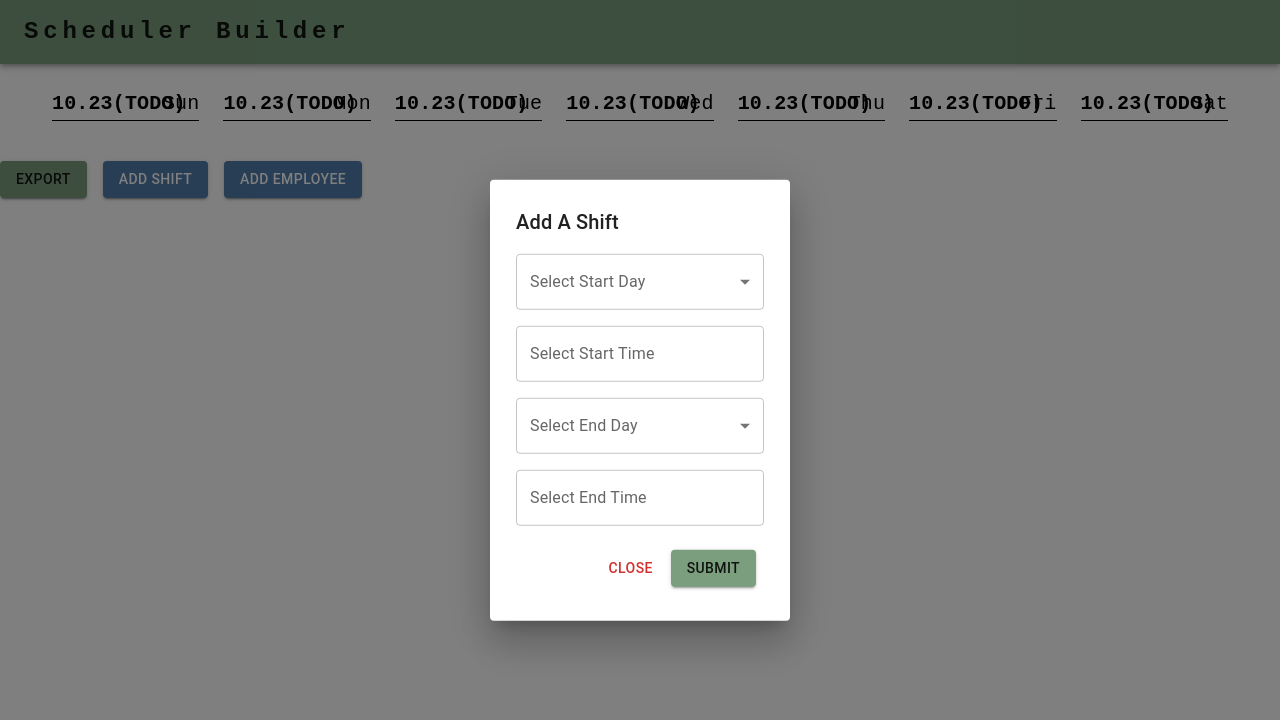
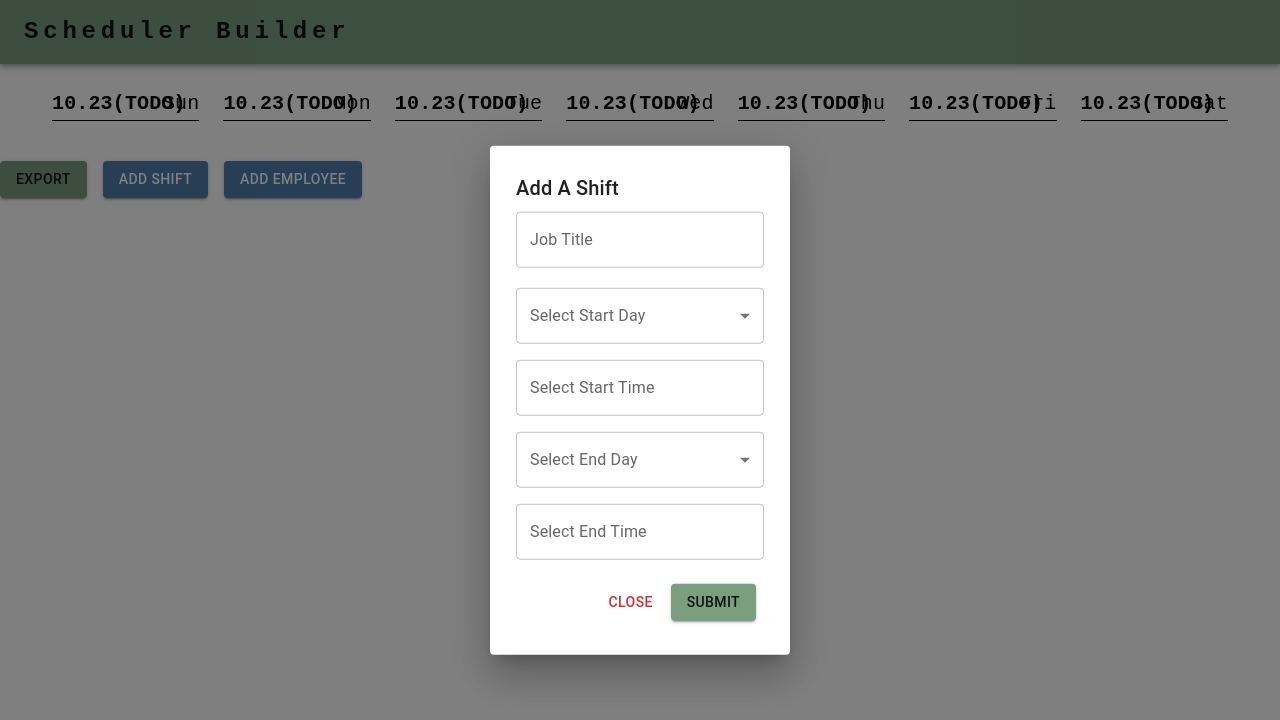
Before and after one commit to Stout-2022-Capstone-Scheduler-Team/SchedulerApp, a Next.js app: page /edit-schedule in a window 1280 px wide. Both pictures are taken after a click on the button "ADD SHIFT". Shown: the top 720 px of the page. Built offline with nearby package versions, Linux system fonts and the light colour scheme.

Commit message:
added the job title text box

```diff
--- a/components/addShiftModal/AddShiftModal.tsx
+++ b/components/addShiftModal/AddShiftModal.tsx
@@ -1,5 +1,12 @@
 import * as React from "react";
-import { Button, Modal, Typography, Card, CardContent, CardActions } from "@mui/material";
+import {
+  Button,
+  Modal,
+  Typography,
+  Card,
+  CardContent,
+  CardActions
+} from "@mui/material";
 import modalStyle from "../../styles/modalStyle";
 import Box from "@mui/material/Box";
 import InputLabel from "@mui/material/InputLabel";
@@ -120,6 +127,13 @@ export function AddShiftModal(props: ShiftModalProps): JSX.Element {
             <Typography id="addShiftTitle" variant="h6" component="h2">
               Add A Shift
             </Typography>
+            <TextField
+              fullWidth
+              id="Job Title"
+              label="Job Title"
+              variant="outlined"
+              margin="dense"
+            />
             <Typography id="Select Start Day" sx={{ mt: 2 }}></Typography>
             <Box sx={{ minWidth: 120 }}>
               {daySelector(handleStartChange, "Select Start Day")}
```
